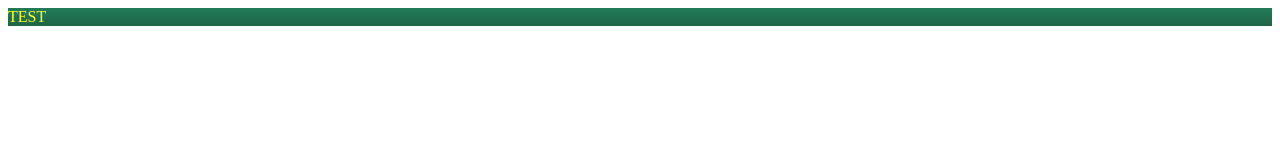
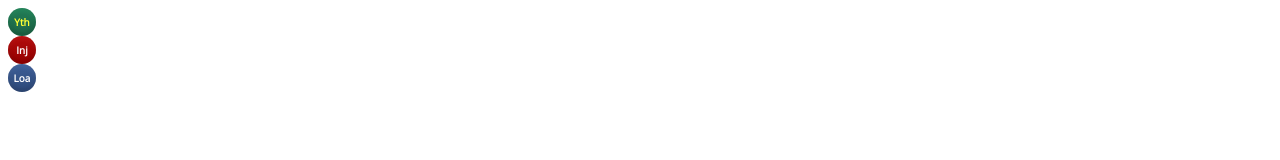
Before and after one commit to emreycolakoglu/cm0304ter, a website: page demos/index.html in a window 1280 px wide. Drawn offline with nearby package versions, Linux system fonts and the light colour scheme; files that its build step writes are made by us from their sources.

Commit message:
circle button sass

```diff
--- a/demos/index.html
+++ b/demos/index.html
@@ -5,9 +5,23 @@
   <meta name="viewport" content="width=device-width, initial-scale=1.0">
   <meta http-equiv="X-UA-Compatible" content="ie=edge">
   <title>Ter Theme Test</title>
-  <link rel="stylesheet" href="../dist/css/ter.all.css" type="text/css">
+  <link href="https://fonts.googleapis.com/css?family=Open+Sans" rel="stylesheet">
+  <link rel="stylesheet" href="/dist/css/ter.all.css" type="text/css">
 </head>
 <body>
-  <div class="button green">TEST</div>
+  <div>
+    <div class="button circle sm green">Yth</div>
+  </div>
+  <div>
+    <div class="button circle sm red">Inj</div>
+  </div>
+  <div>
+    <div class="button circle sm blue">Loa</div>
+  </div>
+  <style>
+    html, body{
+      font-family: "Open Sans", "Segoe UI", Arial, Helvetica, sans-serif;
+    }
+  </style>
 </body>
 </html>
--- a/gulpfile.js
+++ b/gulpfile.js
@@ -16,3 +16,5 @@ gulp.task("clean", function() {
 gulp.task("sass:watch", function() {
   gulp.watch("./src/**/*.scss", ["sass"]);
 });
+
+gulp.task("watch", ["sass:watch"])
--- a/package.json
+++ b/package.json
@@ -4,6 +4,7 @@
   "description": "the ter skin of championship manage 0304",
   "main": "gulpfile.js",
   "scripts": {
+    "start": "http-server ./ -p 8080",
     "test": "echo \"Error: no test specified\" && exit 1"
   },
   "repository": {
@@ -26,6 +27,7 @@
   },
   "homepage": "https://github.com/emreycolakoglu/cm0304ter#readme",
   "dependencies": {
+    "http-server": "^0.11.1"
   },
   "devDependencies": {
     "gulp": "^3.9.1",
--- a/src/components/buttons.scss
+++ b/src/components/buttons.scss
@@ -2,8 +2,39 @@
 @import "../config/_mixins";
 
 .button {
+  display: inline-block;
+  text-align: center;
+  user-select: none;
+  font-weight: 600;
+  cursor: pointer;
+
   &.green {
     @include gradient($greenButtonStart, $greenButtonEnd);
+    @include buttonShadow($greenButtonStart, $greenButtonEnd);
     color: $titleYellow;
   }
+
+  &.red{
+    @include gradient($redButtonStart, $redButtonEnd);
+    @include buttonShadow($redButtonStart, $redButtonEnd);
+    color: #FFF;
+  }
+
+  &.blue{
+    @include gradient($blueButtonStart, $blueButtonEnd);
+    @include buttonShadow($blueButtonStart, $blueButtonEnd);
+    color: #FFF;
+  }
+
+  &.circle {
+    border-radius: 50%;
+
+    &.sm {
+      padding: 7px 0px;
+      font-size: 10px;
+      height: 14px;
+      width: 28px;
+      line-height: 14px;
+    }
+  }
 }
--- a/src/config/_mixins.scss
+++ b/src/config/_mixins.scss
@@ -18,3 +18,11 @@
   filter: progid:DXImageTransform.Microsoft.gradient( startColorstr='$color1', endColorstr='$color2',GradientType=0 );
   /* IE6-9 */
 }
+@mixin buttonShadow($color1, $color2) {
+  -webkit-box-shadow: inset 0px -2px 5px 0px rgba(darken($color2, 20%), 0.25),
+    inset 0px 2px 5px 0px rgba(lighten($color1, 20%), 0.25);
+  -moz-box-shadow: inset 0px -2px 5px 0px rgba(darken($color2, 20%), 0.25),
+    inset 0px 2px 5px 0px rgba(lighten($color1, 20%), 0.25);
+  box-shadow: inset 0px -2px 5px 0px rgba(darken($color2, 20%), 0.25),
+    inset 0px 2px 5px 0px rgba(lighten($color1, 20%), 0.25);
+}
```
Also changed, not shown: 1 other file.
